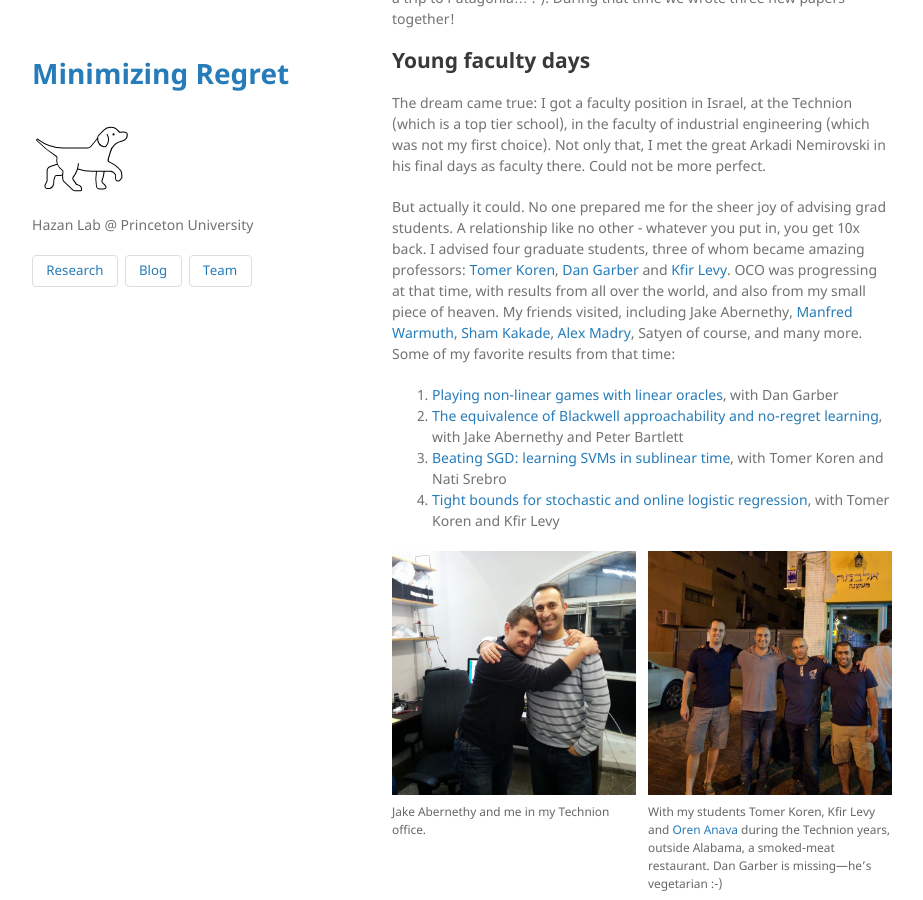
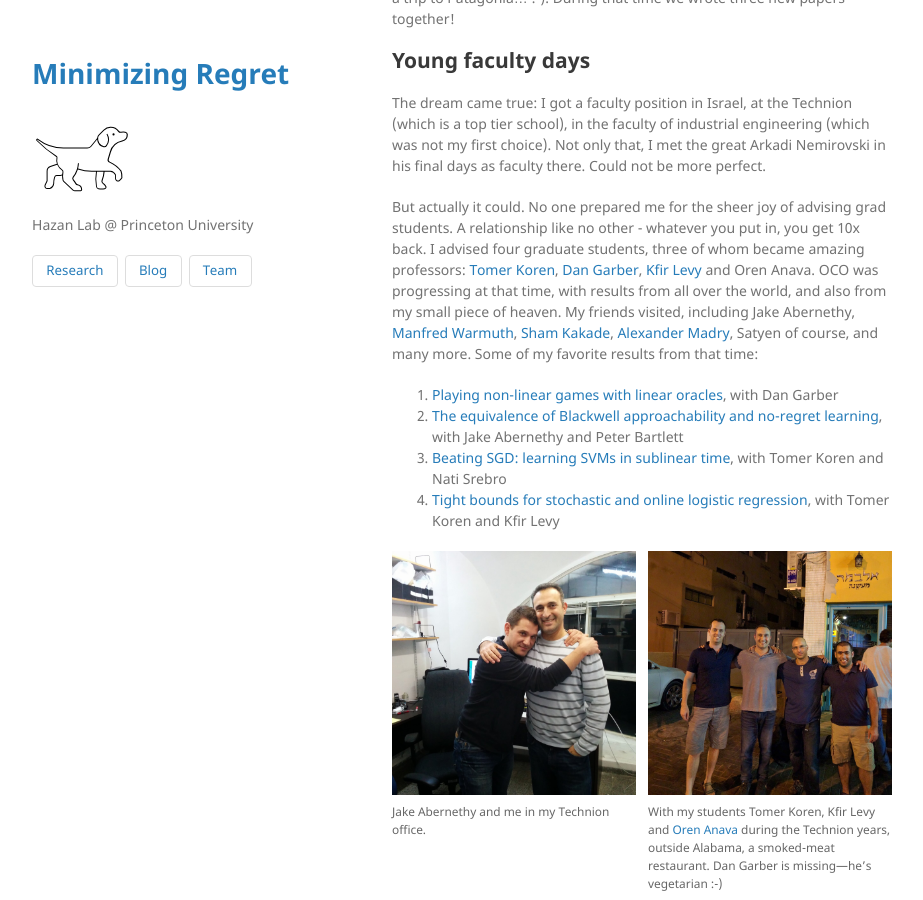
Before and after one commit to MinRegret/minregret.github.io, a Jekyll site: the page built from _posts/2026-09-16-two-decades-of-online-convex-optimization.md, in a window 1280 px wide and 900 px high, scrolled down 3510 px. Shown: the whole window, without its empty margins (178-1101 px from the left). Built offline with Jekyll 4.4.1, drawn with Linux system fonts in a browser that asks for light colours.

Commit message:
Update 2026-09-16-two-decades-of-online-convex-optimization.md

```diff
--- a/_posts/2026-09-16-two-decades-of-online-convex-optimization.md
+++ b/_posts/2026-09-16-two-decades-of-online-convex-optimization.md
@@ -74,7 +74,7 @@ A friend in need is a friend indeed: Satyen stayed with me in Vancouver, rented
 
 The dream came true: I got a faculty position in Israel, at the Technion (which is a top tier school), in the faculty of industrial engineering (which was not my first choice). Not only that, I met the great Arkadi Nemirovski in his final days as faculty there. Could not be more perfect.
 
-But actually it could. No one prepared me for the sheer joy of advising grad students. A relationship like no other - whatever you put in, you get 10x back. I advised four graduate students, three of whom became amazing professors: [Tomer Koren](https://tomerkoren.github.io/), [Dan Garber](https://dangar.net.technion.ac.il/) and [Kfir Levy](https://kfiryehud.wixsite.com/kfir-y-levy). OCO was progressing at that time, with results from all over the world, and also from my small piece of heaven. My friends visited, including Jake Abernethy, [Manfred Warmuth](https://mwarmuth.bitbucket.io/), [Sham Kakade](https://shamulent.github.io/), [Alex Madry](https://madry.mit.edu/), Satyen of course, and many more. Some of my favorite results from that time:
+But actually it could. No one prepared me for the sheer joy of advising grad students. A relationship like no other - whatever you put in, you get 10x back. I advised four graduate students, three of whom became amazing professors: [Tomer Koren](https://tomerkoren.github.io/), [Dan Garber](https://dangar.net.technion.ac.il/), [Kfir Levy](https://kfiryehud.wixsite.com/kfir-y-levy) and Oren Anava. OCO was progressing at that time, with results from all over the world, and also from my small piece of heaven. My friends visited, including Jake Abernethy, [Manfred Warmuth](https://mwarmuth.bitbucket.io/), [Sham Kakade](https://shamulent.github.io/), [Alexander Madry](https://madry.mit.edu/), Satyen of course, and many more. Some of my favorite results from that time:
 
 1. [Playing non-linear games with linear oracles](https://arxiv.org/abs/1301.4666), with Dan Garber
 2. [The equivalence of Blackwell approachability and no-regret learning](https://proceedings.mlr.press/v19/abernethy11b.html), with Jake Abernethy and Peter Bartlett
```
